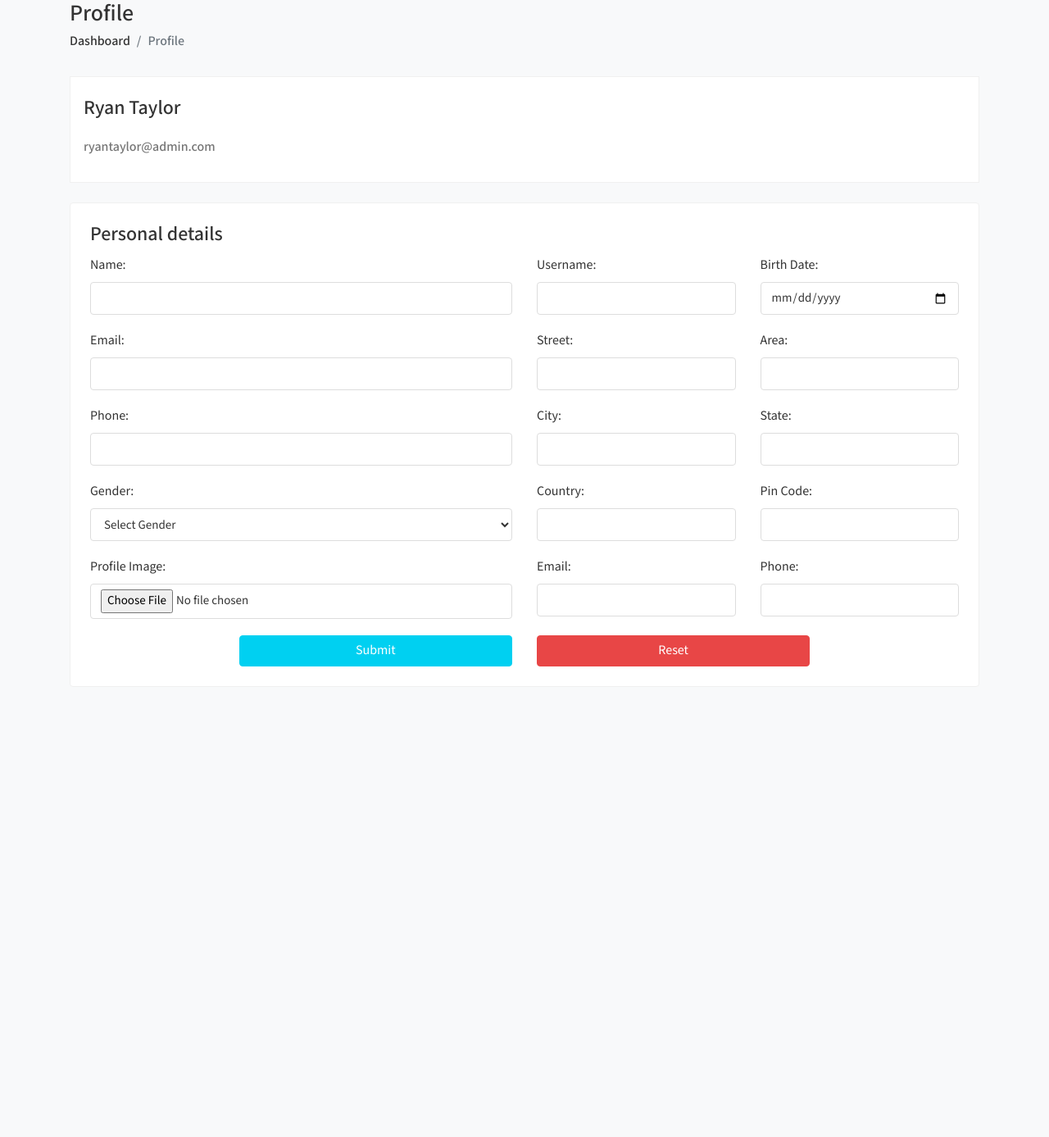
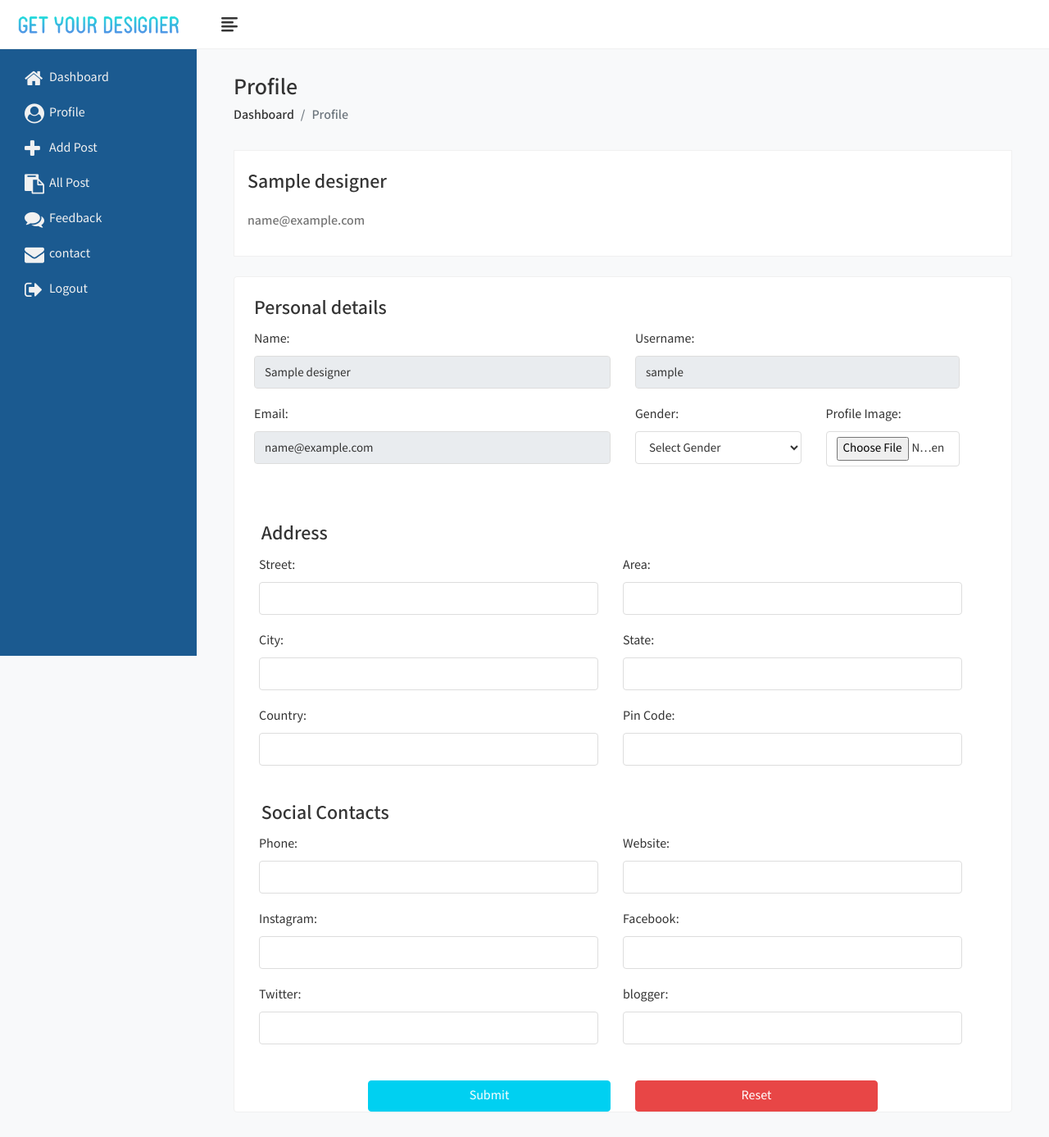
Before and after one commit to sahilrajput2223/Get-Your-Designer, a PHP site: page /add_profile.php in a window 1280 px wide. Shown: the whole page at 82% size. Before the commit the page ends 813 px from the top, so only its background shows below. Run offline with PHP 8.4, Linux system fonts and the light colour scheme; the visitor is signed in with stand-in values (Sample User, id 1); tables that the repository leaves empty or names only in its code hold one stand-in row (values such as "Sample post").

Commit message:
Add Profile Done :: Designer Side

```diff
--- a/Designer/add_profile.php
+++ b/Designer/add_profile.php
@@ -1,35 +1,15 @@
 <!DOCTYPE html>
 <html lang="en">
+	<?php
+		 require("mvc/DAO.php");
+		 require("header.php");
+	?>
 
-<!-- Mirrored from dreamguys.co.in/demo/doccure/admin/index.html by HTTrack Website Copier/3.x [XR&CO'2014], Sat, 22 Feb 2020 10:57:14 GMT -->
-<head>
-        <meta charset="utf-8">
-        <meta name="viewport" content="width=device-width, initial-scale=1.0, user-scalable=0">
-        <title>Doccure - Dashboard</title>
-		<link href="https://stackpath.bootstrapcdn.com/font-awesome/4.7.0/css/font-awesome.min.css" rel="stylesheet" integrity="sha384-wvfXpqpZZVQGK6TAh5PVlGOfQNHSoD2xbE+QkPxCAFlNEevoEH3Sl0sibVcOQVnN" crossorigin="anonymous">
-		<!-- Favicon -->
-        <link rel="shortcut icon" type="image/x-icon" href="assets/img/favicon.png">
 
-		<!-- Bootstrap CSS -->
-        <link rel="stylesheet" href="assets/css/bootstrap.min.css">
+<!-- Page Wrapper -->
+<div class="page-wrapper">
 
-		<!-- Fontawesome CSS -->
-        <link rel="stylesheet" href="assets/css/font-awesome.min.css">
-
-		<!-- Feathericon CSS -->
-        <link rel="stylesheet" href="assets/css/feathericon.min.css">
-
-		<link rel="stylesheet" href="assets/plugins/morris/morris.css">
-
-		<!-- Main CSS -->
-        <link rel="stylesheet" href="assets/css/style.css">
-
-		<!--[if lt IE 9]>
-			<script src="assets/js/html5shiv.min.js"></script>
-			<script src="assets/js/respond.min.js"></script>
-		<![endif]-->
-    </head>
-    <body>
+			<div class="content container-fluid">
 
 
 <!-- Page Wrapper -->
@@ -49,15 +29,22 @@
 						</div>
 					</div>
 					<!-- /Page Header -->
-
+					<?php
+                            $d = new DAO();
+							$I = $_SESSION['designer'];
+							$where = "email = '$I'";
+							$data = $d->select_by_condition("register_designer", $where);
+							while ( $result = mysqli_fetch_assoc($data))
+							{
+					?>
 					<div class="row">
 						<div class="col-md-12">
 							<div class="profile-header">
 								<div class="row align-items-center">
 									<div class="col ml-md-n2 profile-user-info">
-										<h4 class="user-name mb-0">Ryan Taylor</h4>
+										<h4 class="user-name mb-0"> <?php echo $result['name'] ?> </h4>
                                         <br>
-                                        <h6 class="text-muted">ryantaylor@admin.com</h6>
+                                        <h6 class="text-muted"><?php echo $result['email'] ?></h6>
 
                                     </div>
                              	</div>
@@ -71,118 +58,173 @@
 						<div class="col-md-12">
 							<div class="card">
 								<div class="card-body">
-									<form action="#">
+									<form action="mvc/controller.php" method="POST" enctype="multipart/form-data">
 										<div class="row">
 											<div class="col-md-6">
 												<h4 class="card-title">Personal details</h4>
 												<div class="form-group">
 													<label>Name:</label>
-													<input type="text" class="form-control">
+													<input type="text" name="name" value="<?php echo $result['name'] ?>" readonly class="form-control">
 												</div>
 												<div class="form-group">
 													<label>Email:</label>
-													<input type="email" class="form-control">
-												</div>
-                                                <div class="form-group">
-													<label>Phone:</label>
-													<input type="phone" class="form-control">
-												</div>
-
-                                                <div class="form-group">
-													<label>Gender:</label>
-													<select class="form-control">
-														<option>Select Gender</option>
-														<option value="male">Male</option>
-														<option value="female">Female</option>
-														<option value="other">Other</option>
-													</select>
-                                                </div>
-
-                                                <div class="form-group">
-													<label>Profile Image:</label>
-													<input type="file" class="form-control">
+													<input type="email" name="email" value="<?php echo $result['email'] ?>" readonly class="form-control">
 												</div>
 
 											</div>
 											<div class="col-md-6">
 												<h4 class="card-title"><br></h4>
 												<div class="row">
-                                                    <div class="col-md-6">
+                                                    <div class="col-md-11">
 														<div class="form-group">
 															<label>Username:</label>
-															<input type="text" class="form-control">
-														</div>
-													</div>
-                                                    <div class="col-md-6">
-														<div class="form-group">
-															<label>Birth Date:</label>
-															<input type="date" class="form-control">
+															<input type="text" name="username" value="<?php echo $result['username'] ?>" readonly class="form-control">
 														</div>
 													</div>
 
 													<div class="col-md-6">
 														<div class="form-group">
+														<label>Gender:</label>
+															<select name="gender" class="form-control">
+																<option>Select Gender</option>
+																<option value="Male">Male</option>
+																<option value="Female">Female</option>
+																<option value="Other">Other</option>
+															</select>
+                                                		</div>
+													</div>
+
+													<div class="col-md-5">
+
+														<div class="form-group">
+															<label>Profile Image:</label>
+															<input type="file" name="image" class="form-control">
+														</div>
+													</div>
+													<div class="col-md-12">
+														<br>
+													</div>
+
+												</div>
+											</div>
+										</div>
+									</div>
+
+
+
+									<div class="container row">
+											<div class="col-md-12">
+												<h4 class="card-title" style="margin-left: 2%;">Address</h4>
+											</div>
+									</div>
+										<div class="container">
+										<div class="container row">
+											<div class="col-md-6">
+												<div class="form-group">
 														<label>Street:</label>
-															<input type="text" class="form-control">
+														<input type="text" name="street" class="form-control">
 												</div>
 											</div>
 											<div class="col-md-6">
 												<div class="form-group">
 														<label>Area:</label>
-															<input type="text" class="form-control">
+														<input type="text" name="area" class="form-control">
 												</div>
 												</div>
 											<div class="col-md-6">
 												<div class="form-group">
 														<label>City:</label>
-															<input type="text" class="form-control">
+														<input type="text" name="city" class="form-control">
 												</div>
 												</div>
 													<div class="col-md-6">
 														<div class="form-group">
 															<label>State:</label>
-															<input type="text" class="form-control">
+															<input type="text" name="state" class="form-control">
 														</div>
                                                     </div>
 
 													<div class="col-md-6">
 														<div class="form-group">
 															<label>Country:</label>
-															<input type="text" class="form-control">
+															<input type="text" name="country" class="form-control">
 														</div>
 													</div>
 
                                                     <div class="col-md-6">
 														<div class="form-group">
 															<label>Pin Code:</label>
-															<input type="text" class="form-control">
+															<input type="text" name="pinCode" class="form-control">
+														</div>
+                                                    </div>
+										</div>
+											</div>
+
+
+
+
+
+
+
+									<div class="container row">
+											<div class="col-md-12">
+												<br><h4 class="card-title" style="margin-left: 2%;">Social Contacts</h4>
+											</div>
+									</div>
+										<div class="container">
+										<div class="container row">
+											<div class="col-md-6">
+												<div class="form-group">
+														<label>Phone:</label>
+														<input type="text" name="phone" class="form-control">
+												</div>
+											</div>
+
+											<div class="col-md-6">
+												<div class="form-group">
+														<label>Website:</label>
+														<input type="text" name="website" class="form-control">
+												</div>
+											</div>
+											<div class="col-md-6">
+												<div class="form-group">
+														<label>Instagram:</label>
+														<input type="text" name="instagram" class="form-control">
+												</div>
+												</div>
+											<div class="col-md-6">
+												<div class="form-group">
+														<label>Facebook:</label>
+														<input type="text" name="facebook" class="form-control">
+												</div>
+												</div>
+													<div class="col-md-6">
+														<div class="form-group">
+															<label>Twitter:</label>
+															<input type="text" name="twitter" class="form-control">
+														</div>
+													</div>
+													<div class="col-md-6">
+												<div class="form-group">
+														<label>blogger:</label>
+														<input type="text" name="blogger" class="form-control">
 												</div>
 												</div>
 
 										</div>
-												<div class="row">
-													<div class="col-md-6">
-														<div class="form-group">
-															<label>Email:</label>
-															<input type="text" class="form-control">
 											</div>
-													</div>
-													<div class="col-md-6">
-														<div class="form-group">
-															<label>Phone:</label>
-															<input type="text" class="form-control">
-														</div>
-													</div>
-												</div>
-											</div>
-										</div>
+
+
 											<div class="text-right">
                                             <div class="row">
+												<div class="col-md-12">
+													<br>
+												</div>
                                                 <div class="col-md-2">
 
                                                 </div>
                                                 <div class="col-md-4">
-                                                    <button type="submit" style="width: 100%" class="btn btn-primary">Submit</button>
+                                                    <button type="submit" name="btnAddProfile" style="width: 100%" class="btn btn-primary">Submit</button>
                                                 </div>
                                                 <div class="col-md-4">
                                                     <button type="reset" style="width: 100%" class="btn btn-danger">Reset</button>
@@ -202,8 +244,9 @@
 				</div>
 			</div>
 			<!-- /Page Wrapper -->
-
 		</div>
-		<!-- /Main Wrapper -->
-
-        <?php  require("footer.php")  ?>
+</div>
+<?php
+	}
+	require("footer.php")
+	?>
--- a/Designer/header.php
+++ b/Designer/header.php
@@ -1,3 +1,7 @@
+<?php
+	session_start();
+
+?>
 <!DOCTYPE html>
 <html lang="en">
 
@@ -40,7 +44,7 @@
 				<!-- Logo -->
                 <div class="header-left">
                     <a href="index.html" class="logo">
-						<img src="assets/img/logo.png" style="width: 90%" alt="Logo">
+						<img src="assets/img/logo.png" style="width: 100%;"  alt="Logo">
 					</a>
 					<a href="index.html"  class="logo logo-small">
 						<img src="assets/img/logo-small.png"  alt="Logo" width="30" height="30">
@@ -81,9 +85,21 @@
 							<li>
 								<a href="home.php"><i class="fa fa-home"></i> <span>Dashboard</span></a>
 							</li>
+
+							<?php
+								if($_SESSION['has_profile'] == "yes"){
+							?>
 							<li>
 								<a href="profile.php"><i class="fa fa-user-circle"></i> <span>Profile</span></a>
 							</li>
+							<?php
+								}
+								else{
+							?>
+							<li>
+								<a href="add_profile.php"><i class="fa fa-user-circle"></i> <span>Add Profile</span></a>
+							</li>
+							<?php } ?>
 							<li>
 								<a href="add_post.php"><i class="fa fa-plus"></i> <span>Add Post</span></a>
 							</li>
--- a/Designer/mvc/DAO.php
+++ b/Designer/mvc/DAO.php
@@ -13,10 +13,14 @@
 			$this->con = $db->connect();
 		}
 
+
+
 		function select_all($table)
 		{
 			return mysqli_query($this->con , "SELECT * FROM $table");
 		}
+
+
 
 		function select_by_condition($table,$where="")
 		{
@@ -24,11 +28,10 @@
 			{
 				$where = "where ".$where;
 			}
+			return mysqli_query($this->con , "SELECT * FROM $table $where");
+		}
 
-			#echo $where;
 
-			return mysqli_query($this->con,"SELECT * FROM $table $where");
-		}
 
 		function insert($table,$value)
 		{
@@ -54,5 +57,28 @@
 
 			return mysqli_query($this->con , "INSERT INTO $table($field) VALUES($val)") or die(mysqli_error($this->con));
 		}
+
+
+		function update($table,$value,$where="")
+		{
+			if($where!="")
+			{
+				$where = "where ".$where;
+			}
+			$val = "";
+			$i=0;
+			foreach ($value as $k => $v) {
+				if($i==0)
+				{
+					$val.=$k."='".$v."'";
+				}
+				else
+				{
+					$val.=",".$k."='".$v."'";
+				}
+				$i++;
+			}
+			return mysqli_query($this->con,"UPDATE $table SET $val $where");
+		}
 	}
 ?>
```
Also changed, not shown: Designer/auth_controller.php (+8 -0 lines), Designer/mvc/controller.php (+63 -22 lines), Designer/images/Screenshot (10).png (added), Designer/images/Screenshot (2).png (added), Designer/images/sahil1.jpg (added). Lines whose indentation alone changed are shown as unchanged.
